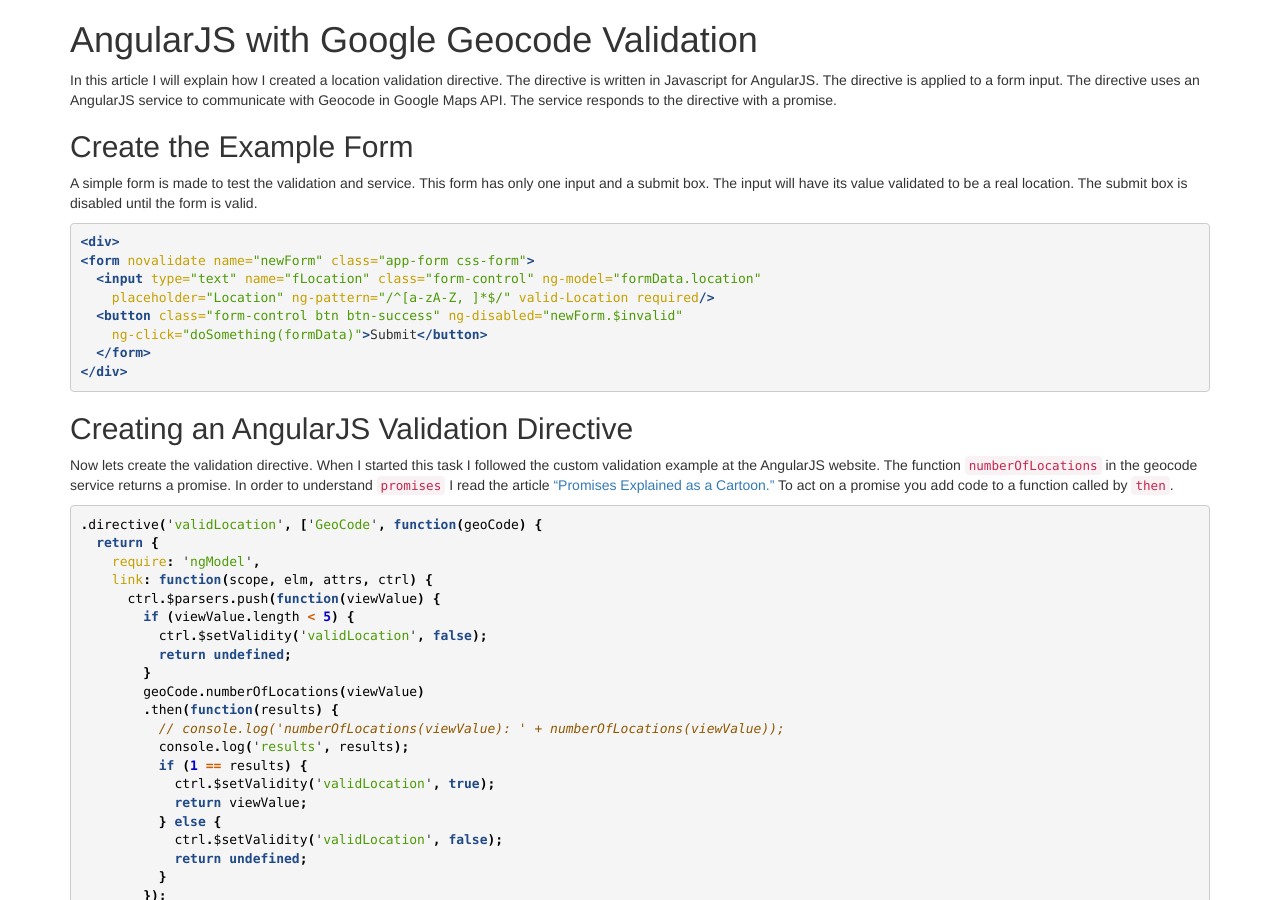
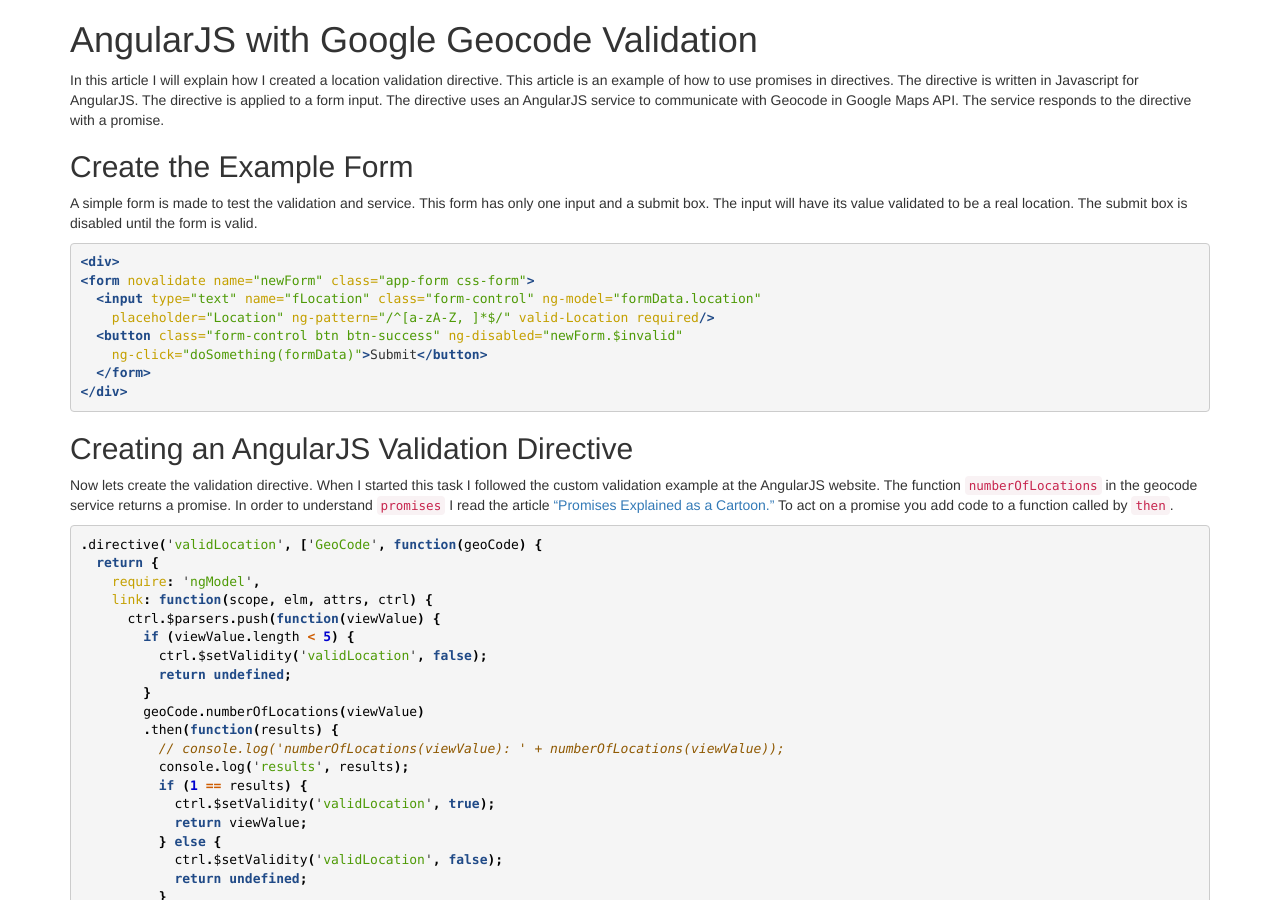
Before and after one commit to fallrisk/fallrisk.github.io, a Jekyll site: the page built from _posts/2013-11-07-AngularJS_with_Geocode_Validation.md, in a window 1280 px wide and 900 px high. Built offline with Jekyll 4.4.1, drawn with Linux system fonts in a browser that asks for light colours; nearby versions of some CDN libraries; comment, search, counter and statistics services are not loaded.

Commit message:
Added some more content.

```diff
--- a/_posts/2013-11-07-AngularJS_with_Geocode_Validation.md
+++ b/_posts/2013-11-07-AngularJS_with_Geocode_Validation.md
@@ -5,7 +5,8 @@
 
 {{ page.title }}
 ================
-In this article I will explain how I created a location validation directive.
+In this article I will explain how I created a location validation directive. This
+article is an example of how to use promises in directives.
 The directive is written in Javascript for AngularJS. The directive is applied
 to a form input. The directive uses an AngularJS service to communicate with
 Geocode in Google Maps API. The service responds to the directive with a promise.
```
